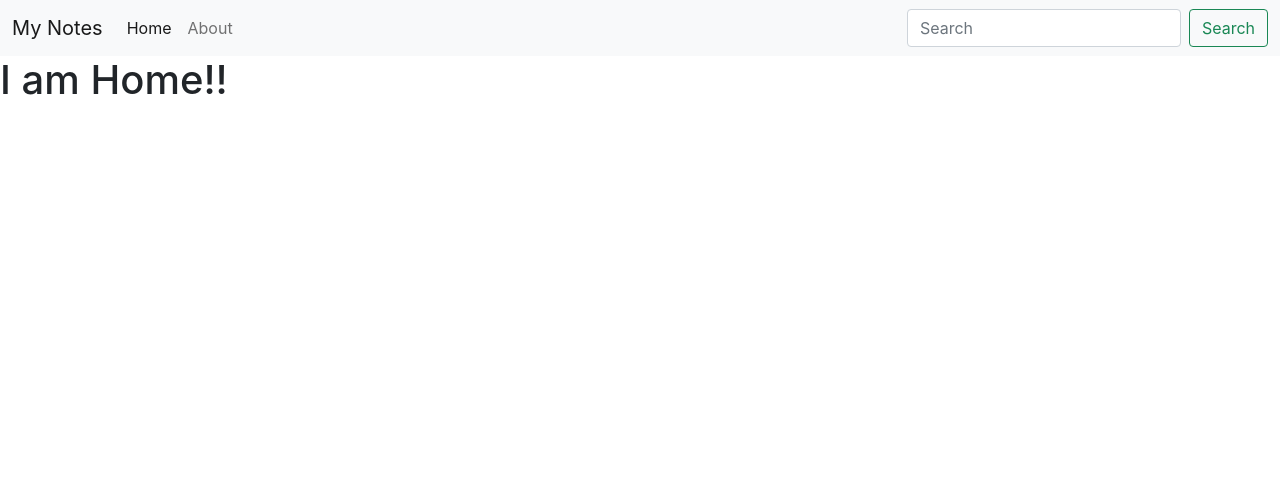
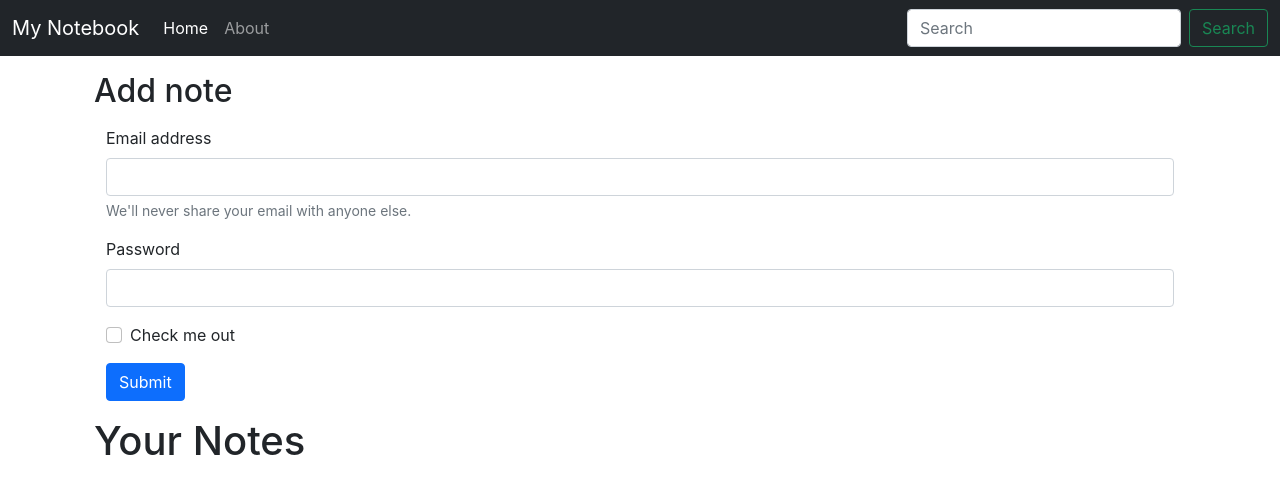
Before and after one commit to Kuljeet612/notesapp, a React (Create React App) app: page / in a window 1280 px wide. Shown: the top 494 px of the page. Built offline with nearby package versions, Linux system fonts and the light colour scheme; the HTML template or start-up script is replaced by a standard one.

Commit message:
Adding useLocation hook

```diff
--- a/src/App.js
+++ b/src/App.js
@@ -12,10 +12,12 @@ function App() {
       <NoteState>
         <Router>
           <Navbar />
+          <div className="container">
           <Routes>
             <Route exact path="/" element={<Home />} />
             <Route exact path="/about" element={<About />} />
           </Routes>
+          </div>
         </Router>
       </NoteState>
     </>
--- a/src/components/About.js
+++ b/src/components/About.js
@@ -1,15 +1,8 @@
 import React, { useContext, useEffect } from "react";
 import noteContext from "../context/notes/NotesContext";
 
-function About() {
-  const a = useContext(noteContext);
-
-  useEffect(() => {
-    a.update()
-    // eslint-disable-next-line
-  }, [])
-
-  return <div>This is about {a.state.name}</div>;
-}
+const About = () => {
+  return <div>This is about page</div>;
+};
 
 export default About;
--- a/src/components/Home.js
+++ b/src/components/Home.js
@@ -1,9 +1,33 @@
 import React from 'react';
 
 function Home() {
-  return <div>
-      <h1>I am Home!!</h1>
+  return (
+     <div>
+       <div className="container my-3">
+      <h2>Add note</h2>
+      <form className="container my-3">
+  <div class="mb-3">
+    <label for="exampleInputEmail1" class="form-label">Email address</label>
+    <input type="email" class="form-control" id="exampleInputEmail1" aria-describedby="emailHelp"/>
+    <div id="emailHelp" class="form-text">We'll never share your email with anyone else.</div>
+  </div>
+  <div class="mb-3">
+    <label for="exampleInputPassword1" class="form-label">Password</label>
+    <input type="password" class="form-control" id="exampleInputPassword1"/>
+  </div>
+  <div class="mb-3 form-check">
+    <input type="checkbox" class="form-check-input" id="exampleCheck1"/>
+    <label class="form-check-label" for="exampleCheck1">Check me out</label>
+  </div>
+  <button type="submit" class="btn btn-primary">Submit</button>
+</form>
+</div>
+
+<div className="container my-3">
+<h1>Your Notes</h1>
+</div>
       </div>
+      )
 }
 
 export default Home;
--- a/src/components/Navbar.js
+++ b/src/components/Navbar.js
@@ -1,21 +1,28 @@
-import React from 'react';
-import { Link } from "react-router-dom";
+import React, {useEffect} from 'react';
+import { Link, useLocation } from "react-router-dom";
 
-function Navbar() {
+
+
+
+const Navbar =() => {
+  let location = useLocation();
+  useEffect(() => {
+    console.log(location);
+   }, [location]);
   return (
-    <nav className="navbar navbar-expand-lg navbar-light bg-light">
+    <nav className="navbar navbar-expand-lg navbar-dark bg-dark">
   <div className="container-fluid">
-    <Link className="navbar-brand" to="#">My Notes</Link>
+    <Link className="navbar-brand" to="#">My Notebook</Link>
     <button className="navbar-toggler" type="button" data-bs-toggle="collapse" data-bs-target="#navbarSupportedContent" aria-controls="navbarSupportedContent" aria-expanded="false" aria-label="Toggle navigation">
       <span className="navbar-toggler-icon"></span>
     </button>
     <div className="collapse navbar-collapse" id="navbarSupportedContent">
       <ul className="navbar-nav me-auto mb-2 mb-lg-0">
         <li className="nav-item">
-          <Link className="nav-link active" aria-current="page" to="/">Home</Link>
+          <Link className={`nav-link ${location.pathname === "/" ? "active" : ""}`} aria-current="page" to="/">Home</Link>
         </li>
         <li className="nav-item">
-          <Link className="nav-link" to="/about">About</Link>
+          <Link className={`nav-link ${location.pathname === "/about" ? "active" : ""}`} to="/about">About</Link>
         </li>
       </ul>
       <form className="d-flex">
--- a/src/context/notes/NoteState.js
+++ b/src/context/notes/NoteState.js
@@ -17,7 +17,7 @@ const NoteState = (props) => {
         }, 1000)
     }
     return (
-        <NotesContext.Provider value={{state, update}}>
+        <NotesContext.Provider value={{}}>
             {props.children}
         </NotesContext.Provider>
     )
```
